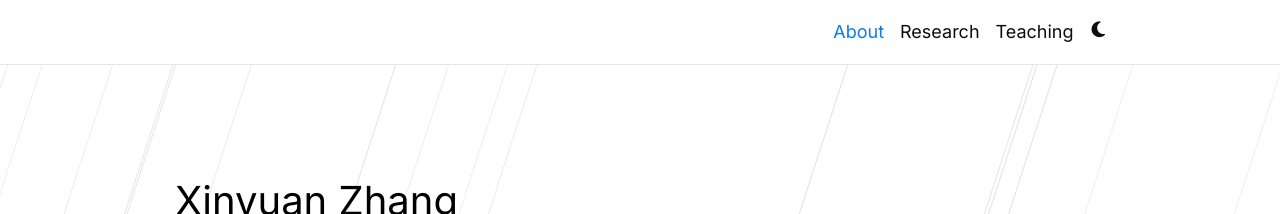
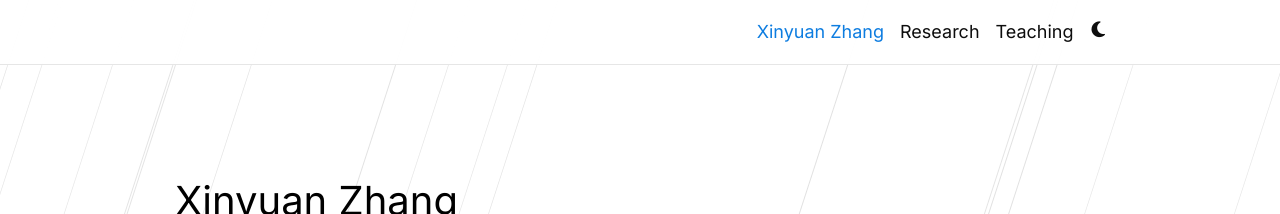
Before and after one commit to xyz2023ca/xyz2023ca.github.io, a Jekyll site: the page built from _pages/about.md, in a window 1280 px wide. Shown: the top 214 px of the page. Built offline with Jekyll 4.4.1, drawn with Linux system fonts in a browser that asks for light colours; full-size pictures stand in for the smaller copies a plugin makes; comment, search, counter and statistics services are not loaded; a style sheet for code colours, icons or effects is not loaded.

Commit message:
Update about.md

```diff
--- a/_pages/about.md
+++ b/_pages/about.md
@@ -1,6 +1,6 @@
 ---
 layout: about
-title: About
+title: Xinyuan Zhang
 permalink: /
 <!---      subtitle:  <a href='#'>Affiliations</a>.  Address. Contacts. Moto. Etc. --->
 
```
